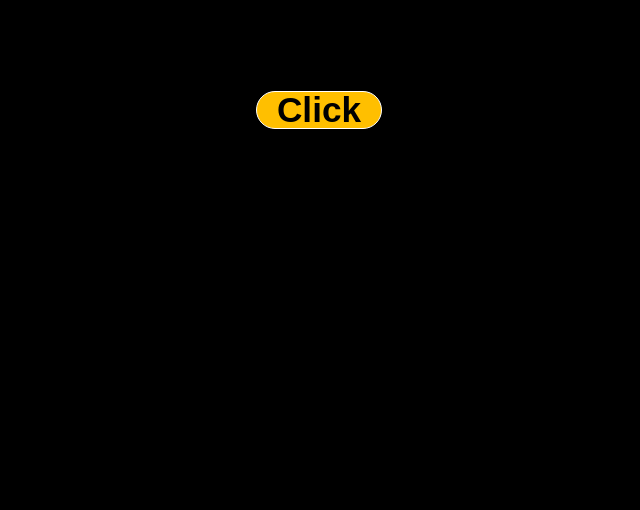
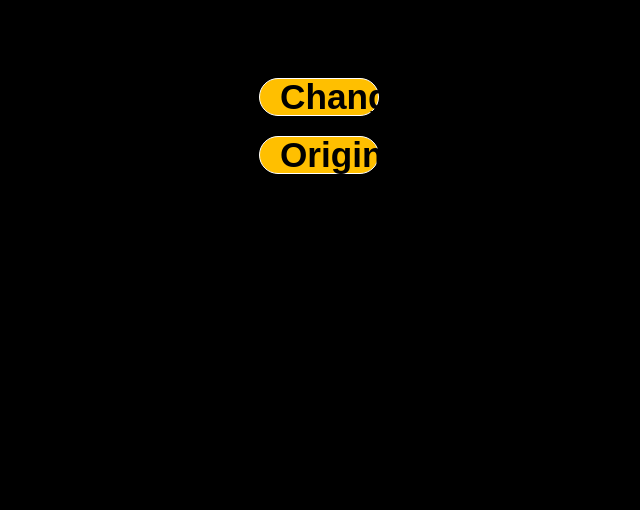
Before and after one commit to KapalaBintang/Color-Flipper.github.io, a plain HTML site: page index.html in a window 1280 px wide. Shown: the part 290-800 px from the top of the page, without its empty margins (321-961 px from the left). Drawn offline with Linux system fonts and the light colour scheme; a web font is replaced by a local one.

Commit message:
Adding origin button and a hyperlink to my insta

```diff
--- a/index.html
+++ b/index.html
@@ -13,9 +13,12 @@
     <div id="background">
       <div class="container1">
         <div class="headline">Color Flipper</div>
-        <div class="maker">by Kapala Bintang</div>
+        <div class="maker"><a href="https://www.instagram.com/abdul_aziz_2412/" target="_blank">by Kapala Bintang</a></div>
       </div>
-      <button id="button">Click</button>
+      <div class="button-list">
+        <button id="button">Change</button>
+        <button id="remove">Origin</button>
+      </div>
     </div>
 
     <script src="js.js"></script>
--- a/js.js
+++ b/js.js
@@ -1,4 +1,5 @@
 const button = document.getElementById("button");
+const remove = document.getElementById("remove");
 
 button.addEventListener("click", function () {
   let red = Math.floor(Math.random() * 256);
@@ -7,3 +8,7 @@ button.addEventListener("click", function () {
   let color = `rgb(${red},${green},${blue})`;
   document.getElementById("background").style.backgroundColor = color;
 });
+
+remove.addEventListener("click", function () {
+  document.getElementById("background").style.backgroundColor = "black";
+});
--- a/style.css
+++ b/style.css
@@ -3,6 +3,7 @@
   margin: 0;
   font-family: "Micro 5", sans-serif;
   box-sizing: border-box;
+  text-decoration: none;
 }
 
 #background {
@@ -29,11 +30,24 @@
 
 .maker {
   font-size: 2rem;
-  color: rgba(255, 191, 0, 1);
+
   text-align: center;
 }
 
+.maker a {
+  color: rgba(255, 191, 0, 1);
+}
+
+.button-list {
+  display: flex;
+  justify-content: center;
+  align-items: center;
+  flex-direction: column;
+  margin-top: 2rem;
+}
+
 #button {
+  width: 120px;
   cursor: pointer;
   font-size: 2.2rem;
   line-height: 10px;
@@ -52,3 +66,25 @@
   background-color: white;
   color: black;
 }
+
+#remove {
+  width: 120px;
+  margin-top: 20px;
+  cursor: pointer;
+  font-size: 2.2rem;
+  line-height: 10px;
+  font-weight: 600;
+  border-radius: 20px;
+  padding: 13px 20px;
+  border: 1px solid white;
+  transition: box-shadow 0.2s ease 0s, -ms-transform 0.1s ease 0s, -webkit-transform 0.1s ease 0s, transform 0.1s ease 0s;
+  background: rgba(255, 191, 0, 1);
+  color: black;
+  transition: 0.5s;
+}
+
+#remove:hover {
+  border-color: #000000;
+  background-color: white;
+  color: black;
+}
```
